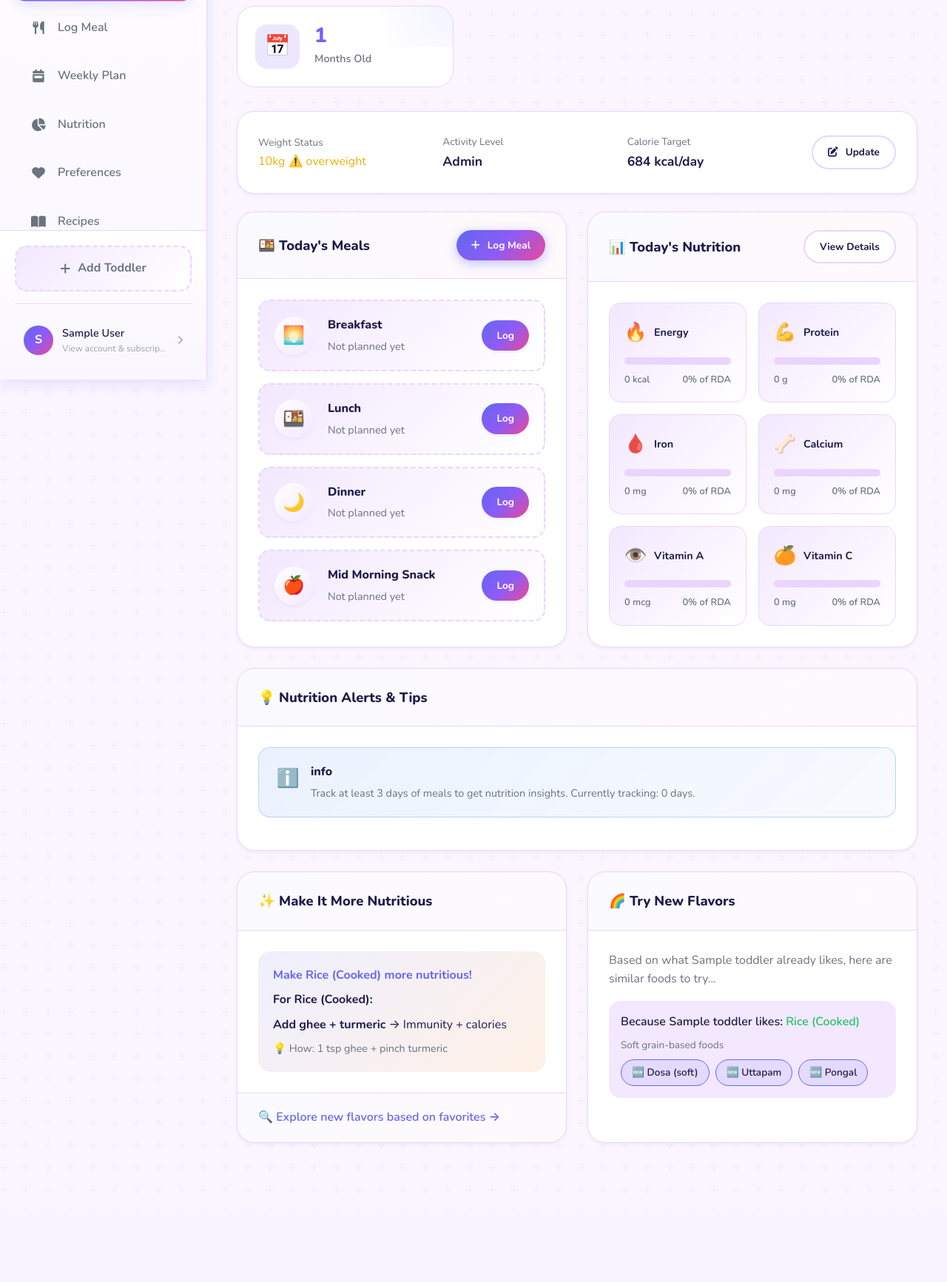
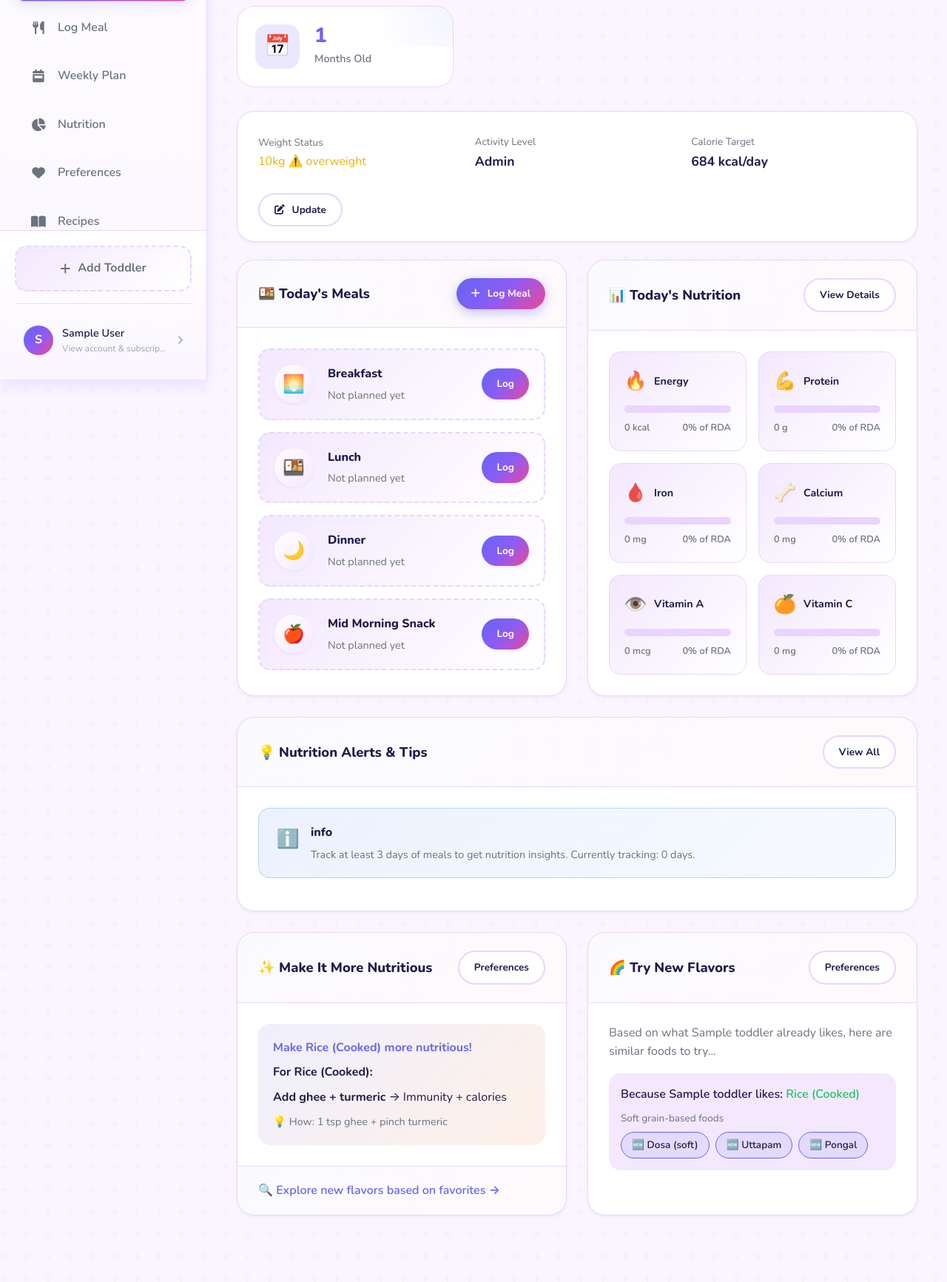
Before and after one commit to swetaattri073/kabirmealplanner, a Flask app: page /dashboard/1 in a window 1280 px wide. Shown: the part 287-2020 px from the top of the page at 74% size. Before the commit the page ends 1833 px from the top, so only its background shows below. Run offline with Flask 3, Linux system fonts and the light colour scheme; a user stored in the database is signed in; data comes from the database, SQL or seed files in the repository; tables that the repository leaves empty hold one stand-in row (values such as "Sample post").

Commit message:
Make dashboard stats and cards link to detail pages
Wire Meals, Nutrition, Alerts, and profile blocks to Log Meal,
Nutrition (#alerts), and Preferences. Show full alerts count and
anchor the Nutrition Alerts section for deep links.

Co-authored-by: swetaattri073 <swetaattri073@users.noreply.github.com>

```diff
--- a/toddler-meal-planner/app.py
+++ b/toddler-meal-planner/app.py
@@ -2171,6 +2171,7 @@ def get_dashboard_data(toddler_id):
         'today_plan': today_plan,
         'nutrition': nutrition,
         'alerts': alerts[:3],  # Top 3 alerts
+        'alerts_total': len(alerts),
         'suggestions': fallback_suggestions
     })
 
--- a/toddler-meal-planner/static/css/style.css
+++ b/toddler-meal-planner/static/css/style.css
@@ -511,6 +511,38 @@ input, select, textarea {
 .stat-card:nth-child(3) { animation-delay: 0.2s; }
 .stat-card:nth-child(4) { animation-delay: 0.25s; }
 
+a.stat-card-link {
+    text-decoration: none;
+    color: inherit;
+    cursor: pointer;
+}
+
+a.stat-card-link:focus-visible {
+    outline: 2px solid var(--primary);
+    outline-offset: 2px;
+}
+
+.card-title-link {
+    text-decoration: none;
+    color: inherit;
+}
+
+.card-title-link:hover {
+    color: var(--primary);
+}
+
+a.card-body-link {
+    display: block;
+    text-decoration: none;
+    color: inherit;
+    cursor: pointer;
+}
+
+a.card-body-link:focus-visible {
+    outline: 2px solid var(--primary);
+    outline-offset: -2px;
+}
+
 .stat-icon {
     width: 60px;
     height: 60px;
--- a/toddler-meal-planner/static/js/app.js
+++ b/toddler-meal-planner/static/js/app.js
@@ -661,6 +661,12 @@ async function loadWeeklyNutrition(toddlerId) {
 
         const alerts = await apiCall(`/nutrition/alerts/${toddlerId}`);
         renderAlerts(alerts.alerts);
+
+        if (window.location.hash === '#alerts') {
+            requestAnimationFrame(() => {
+                document.getElementById('alerts')?.scrollIntoView({ behavior: 'smooth', block: 'start' });
+            });
+        }
     } catch (error) {
         console.error('Failed to load nutrition data:', error);
     }
--- a/toddler-meal-planner/templates/dashboard.html
+++ b/toddler-meal-planner/templates/dashboard.html
@@ -11,40 +11,40 @@
 
     <!-- Quick Stats -->
     <div class="stats-row">
-        <div class="stat-card">
+        <a href="{{ url_for('log_meal_page', toddler_id=toddler.id) }}" class="stat-card stat-card-link" aria-label="View and log meals">
             <div class="stat-icon primary">🍽️</div>
             <div class="stat-content">
                 <h3 id="meals-eaten">0</h3>
                 <p>Meals Today</p>
             </div>
-        </div>
-        <div class="stat-card">
+        </a>
+        <a href="{{ url_for('nutrition_page', toddler_id=toddler.id) }}" class="stat-card stat-card-link" aria-label="View nutrition details">
             <div class="stat-icon success">📊</div>
             <div class="stat-content">
                 <h3 id="nutrition-score">--</h3>
                 <p>Nutrition Score</p>
             </div>
-        </div>
-        <div class="stat-card">
+        </a>
+        <a href="{{ url_for('nutrition_page', toddler_id=toddler.id) }}#alerts" class="stat-card stat-card-link" aria-label="View nutrition alerts">
             <div class="stat-icon warning">⚡</div>
             <div class="stat-content">
                 <h3 id="alerts-count">0</h3>
                 <p>Alerts</p>
             </div>
-        </div>
-        <div class="stat-card">
+        </a>
+        <a href="{{ url_for('preferences_page', toddler_id=toddler.id) }}" class="stat-card stat-card-link" aria-label="View preferences and profile">
             <div class="stat-icon primary">📅</div>
             <div class="stat-content">
                 <h3>{{ toddler.age_months }}</h3>
                 <p>Months Old</p>
             </div>
-        </div>
+        </a>
     </div>
 
     <!-- Health Status Card (if weight provided) -->
     {% if toddler.weight_kg %}
-    <div class="card" style="margin-bottom: 1.5rem;">
-        <div class="card-body" style="display: flex; align-items: center; gap: 1rem; flex-wrap: wrap;">
+    <div class="card card-clickable" style="margin-bottom: 1.5rem;">
+        <a href="{{ url_for('preferences_page', toddler_id=toddler.id) }}" class="card-body-link" style="display: flex; align-items: center; gap: 1rem; flex-wrap: wrap; padding: 1.75rem; text-decoration: none; color: inherit;">
             <div style="flex: 1; min-width: 200px;">
                 <span style="font-size: 0.85rem; color: var(--text-secondary);">Weight Status</span>
                 <div style="font-weight: 700; font-size: 1.1rem;" id="weight-status">
@@ -63,7 +63,9 @@
                     Calculating...
                 </div>
             </div>
-            <a href="#" onclick="showHealthModal()" class="btn btn-secondary btn-sm">
+        </a>
+        <div style="padding: 0 1.75rem 1.25rem;">
+            <a href="#" onclick="showHealthModal(); return false;" class="btn btn-secondary btn-sm">
                 <i class="fas fa-edit"></i> Update
             </a>
         </div>
@@ -72,9 +74,9 @@
 
     <div class="dashboard-grid">
         <!-- Today's Meals -->
-        <div class="card">
+        <div class="card card-clickable">
             <div class="card-header">
-                <h2>🍱 Today's Meals</h2>
+                <h2><a href="{{ url_for('log_meal_page', toddler_id=toddler.id) }}" class="card-title-link">🍱 Today's Meals</a></h2>
                 <a href="{{ url_for('log_meal_page', toddler_id=toddler.id) }}" class="btn btn-primary btn-sm">
                     <i class="fas fa-plus"></i> Log Meal
                 </a>
@@ -89,13 +91,14 @@
         </div>
 
         <!-- Nutrition Status -->
-        <div class="card">
+        <div class="card card-clickable">
             <div class="card-header">
-                <h2>📊 Today's Nutrition</h2>
+                <h2><a href="{{ url_for('nutrition_page', toddler_id=toddler.id) }}" class="card-title-link">📊 Today's Nutrition</a></h2>
                 <a href="{{ url_for('nutrition_page', toddler_id=toddler.id) }}" class="btn btn-secondary btn-sm">
                     View Details
                 </a>
             </div>
+            <a href="{{ url_for('nutrition_page', toddler_id=toddler.id) }}" class="card-body-link">
                 <div class="card-body">
                     <div id="nutrition-grid" class="nutrition-grid">
                         <div class="loading">
@@ -103,13 +106,18 @@
                         </div>
                     </div>
                 </div>
+            </a>
         </div>
 
         <!-- Alerts & Recommendations -->
-        <div class="card full-width">
+        <div class="card full-width card-clickable">
             <div class="card-header">
-                <h2>💡 Nutrition Alerts & Tips</h2>
+                <h2><a href="{{ url_for('nutrition_page', toddler_id=toddler.id) }}#alerts" class="card-title-link">💡 Nutrition Alerts & Tips</a></h2>
+                <a href="{{ url_for('nutrition_page', toddler_id=toddler.id) }}#alerts" class="btn btn-secondary btn-sm">
+                    View All
+                </a>
             </div>
+            <a href="{{ url_for('nutrition_page', toddler_id=toddler.id) }}#alerts" class="card-body-link">
                 <div class="card-body">
                     <div id="alerts-container">
                         <div class="loading">
@@ -117,12 +125,16 @@
                         </div>
                     </div>
                 </div>
+            </a>
         </div>
 
         <!-- Daily Enhancement Tip -->
-        <div class="card">
+        <div class="card card-clickable">
             <div class="card-header">
-                <h2>✨ Make It More Nutritious</h2>
+                <h2><a href="{{ url_for('preferences_page', toddler_id=toddler.id) }}" class="card-title-link">✨ Make It More Nutritious</a></h2>
+                <a href="{{ url_for('preferences_page', toddler_id=toddler.id) }}" class="btn btn-secondary btn-sm">
+                    Preferences
+                </a>
             </div>
             <div class="card-body">
                 <div id="daily-tip-container">
@@ -139,10 +151,14 @@
         </div>
 
         <!-- Flavor Exploration -->
-        <div class="card">
+        <div class="card card-clickable">
             <div class="card-header">
-                <h2>🌈 Try New Flavors</h2>
+                <h2><a href="{{ url_for('preferences_page', toddler_id=toddler.id) }}" class="card-title-link">🌈 Try New Flavors</a></h2>
+                <a href="{{ url_for('preferences_page', toddler_id=toddler.id) }}" class="btn btn-secondary btn-sm">
+                    Preferences
+                </a>
             </div>
+            <a href="{{ url_for('preferences_page', toddler_id=toddler.id) }}" class="card-body-link">
                 <div class="card-body">
                     <div id="flavor-exploration-container">
                         <p style="color: var(--text-secondary);">
@@ -155,6 +171,7 @@
                         </div>
                     </div>
                 </div>
+            </a>
         </div>
     </div>
 
@@ -176,7 +193,8 @@
     // Update stats when dashboard loads
     function updateStats(data) {
         document.getElementById('meals-eaten').textContent = data.meals_eaten?.length || 0;
-        document.getElementById('alerts-count').textContent = data.alerts?.length || 0;
+        document.getElementById('alerts-count').textContent =
+            data.alerts_total ?? data.alerts?.length ?? 0;
 
         // Calculate average nutrition score
         const nutrition = data.nutrition || {};
--- a/toddler-meal-planner/templates/nutrition.html
+++ b/toddler-meal-planner/templates/nutrition.html
@@ -22,7 +22,7 @@
         </div>
     </div>
 
-    <div class="card" style="margin-top: 1.5rem;">
+    <div class="card" id="alerts" style="margin-top: 1.5rem; scroll-margin-top: 5rem;">
         <div class="card-header">
             <h2>⚠️ Nutrition Alerts</h2>
         </div>
```
Lines whose indentation alone changed are shown as unchanged.
